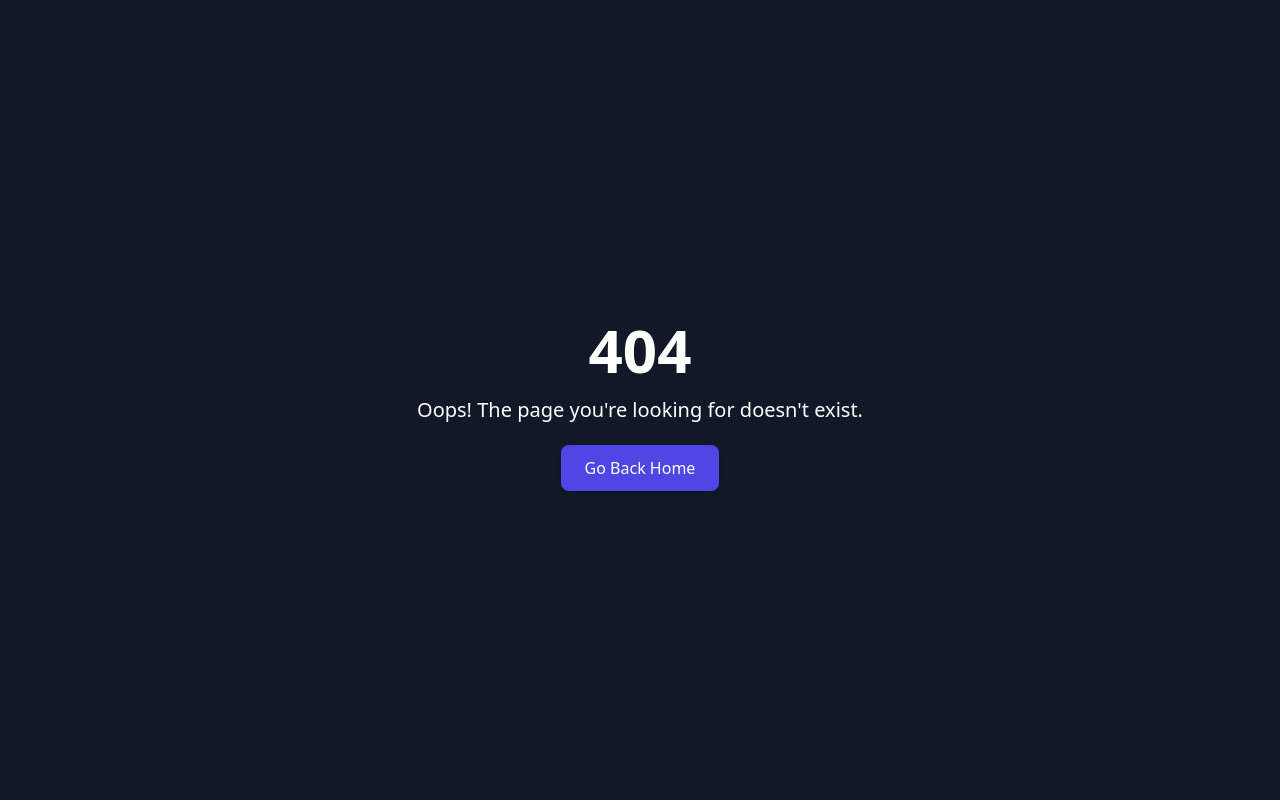
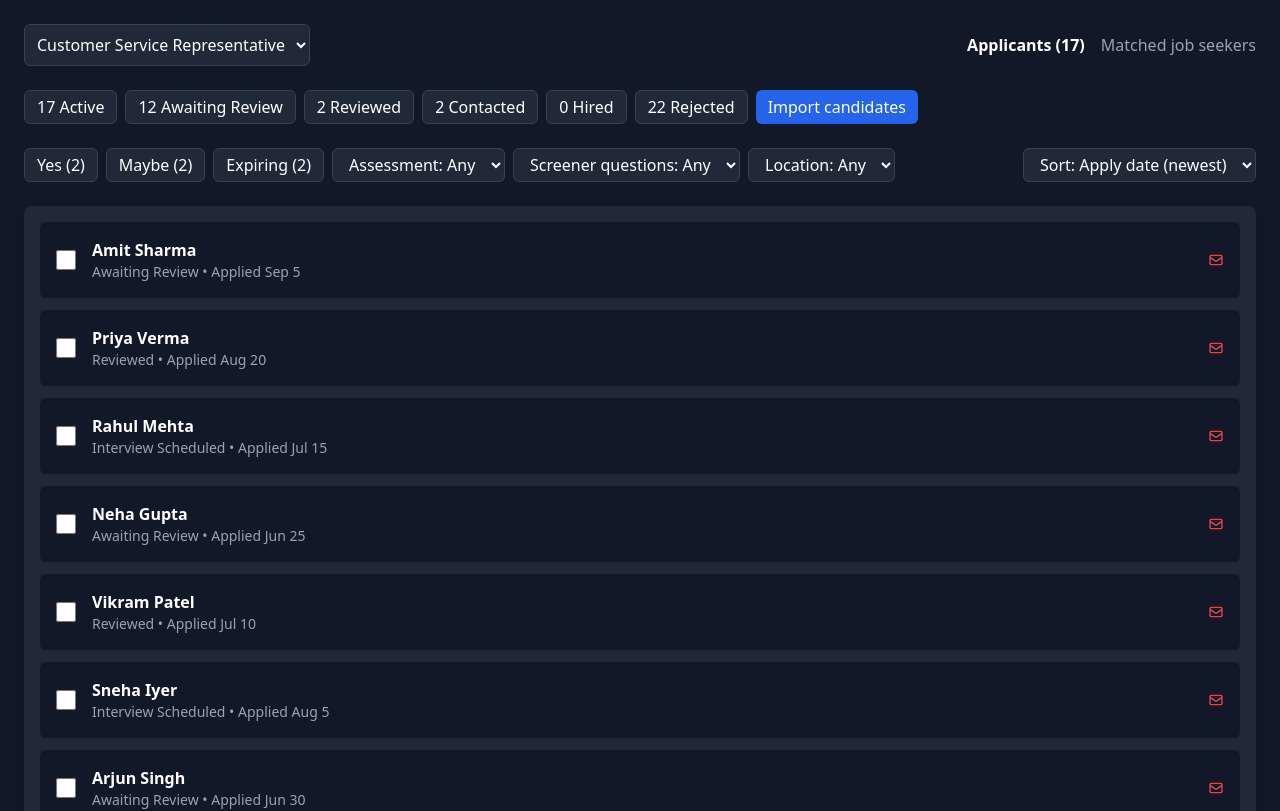
Before and after one commit to pratham704/sih-24-frontend, a React (Create React App) app: page /recruiter in a window 1280 px wide. Before the commit this address had no page. Shown: the top 811 px of the page. Built offline with nearby package versions, Linux system fonts and the light colour scheme.

Commit message:
Refactor: Update sidebar heading to display in Hindi

```diff
--- a/src/components/Skleton/SkletonUpload.jsx
+++ b/src/components/Skleton/SkletonUpload.jsx
@@ -4,7 +4,7 @@ const SkeletonLoader = () => {
   return (
     <div className="bg-gray-800 p-8 rounded-lg shadow-md w-full max-w-4xl">
       <h1 className="text-3xl font-bold text-gray-500 mb-8 text-center">
-        Upload Your Information
+        "Please hold on while we process your resume."
       </h1>
 
       <form className="space-y-6 w-full">
--- a/src/pages/app/Questionare/Generate.jsx
+++ b/src/pages/app/Questionare/Generate.jsx
@@ -29,7 +29,9 @@ const Generate = () => {
     // Send the POST request to the API
     const generateQuestions = async () => {
       try {
-        const apiKey = 'AIzaSyC-zF-VYDMtN6i7Y3MiRodQ8DDJV8zCn64'; // Replace with your actual API key
+        const apiKey = process.env.REACT_APP_GEMINI_KEY;
+        console.log("APi key " , apiKey)
+
         const response = await fetch(`https://generativelanguage.googleapis.com/v1/models/gemini-pro:generateContent?key=${apiKey}`, {
           method: 'POST',
           headers: {
--- a/src/pages/app/Questionare/Questions.jsx
+++ b/src/pages/app/Questionare/Questions.jsx
@@ -39,8 +39,8 @@ const Questions = () => {
     const post = "Web Developer";
     const jobDescription =
       "Responsible for designing, coding, and modifying websites, from layout to function according to the client's specifications. Create visually appealing sites that feature user-friendly design and clear navigation.";
-    const apiKey = "AIzaSyC-zF-VYDMtN6i7Y3MiRodQ8DDJV8zCn64"; // Replace with your actual API key
-    try {
+      const apiKey = process.env.REACT_APP_GEMINI_KEY;
+      try {
       const extractedQuestions = await fetchQuestions(
         apiKey,
         post,
@@ -186,7 +186,7 @@ const Questions = () => {
   };
 
   const evaluateAnswer = async (question, answer) => {
-    const apiKey = "AIzaSyC-zF-VYDMtN6i7Y3MiRodQ8DDJV8zCn64"; // Replace with your actual API key
+    const apiKey = process.env.REACT_APP_GEMINI_KEY;
     const url = `https://generativelanguage.googleapis.com/v1/models/gemini-pro:generateContent?key=${apiKey}`;
 
     const requestBody = {
--- a/src/pages/app/dashboard/Welcome.jsx
+++ b/src/pages/app/dashboard/Welcome.jsx
@@ -123,6 +123,7 @@ const Welcome = () => {
                       </Typography>{" "}
                       <br />
                       with Live Evaluations
+
                     </Typography>
                   </Box>
                   <Box sx={{ mb: 4, width: { xs: "100%", md: "70%" } }}>
--- /dev/null
+++ b/src/pages/app/recruiter/Recruiter.jsx
@@ -0,0 +1,103 @@
+import React from 'react';
+import { FaCheckCircle, FaRegCheckCircle, FaQuestionCircle } from 'react-icons/fa'; // Import necessary icons
+import { HiOutlineMail } from 'react-icons/hi';
+
+const Recruiter = () => {
+  return (
+    <div className="min-h-screen bg-gray-900 text-white p-6">
+      {/* Header */}
+      <div className="flex items-center justify-between mb-6">
+        <select className="bg-gray-800 text-white p-2 rounded-md border border-gray-700">
+          <option>Customer Service Representative</option>
+        </select>
+        <div className="space-x-4">
+          <button className="text-white font-semibold">Applicants (17)</button>
+          <button className="text-gray-400">Matched job seekers</button>
+        </div>
+      </div>
+
+      {/* Filters */}
+      <div className="flex flex-wrap space-x-2 mb-6">
+        {['17 Active', '12 Awaiting Review', '2 Reviewed', '2 Contacted', '0 Hired', '22 Rejected'].map((filter, index) => (
+          <button
+            key={index}
+            className="bg-gray-800 hover:bg-gray-700 text-white py-1 px-3 rounded-md border border-gray-700 transition duration-200"
+          >
+            {filter}
+          </button>
+        ))}
+        <button className="bg-blue-600 hover:bg-blue-500 text-white py-1 px-3 rounded-md ml-auto transition duration-200">
+          Import candidates
+        </button>
+      </div>
+
+      {/* Search and Filters Bar */}
+      <div className="flex flex-wrap items-center justify-between mb-6">
+        <div className="flex space-x-2 mb-2 sm:mb-0">
+          {['Yes (2)', 'Maybe (2)', 'Expiring (2)'].map((filter, index) => (
+            <button
+              key={index}
+              className="bg-gray-800 hover:bg-gray-700 text-white py-1 px-3 rounded-md border border-gray-700 transition duration-200"
+            >
+              {filter}
+            </button>
+          ))}
+          {['Assessment: Any', 'Screener questions: Any', 'Location: Any'].map((dropdown, index) => (
+            <select
+              key={index}
+              className="bg-gray-800 hover:bg-gray-700 text-white py-1 px-3 rounded-md border border-gray-700 transition duration-200"
+            >
+              <option>{dropdown}</option>
+            </select>
+          ))}
+        </div>
+        <select className="bg-gray-800 hover:bg-gray-700 text-white py-1 px-3 rounded-md border border-gray-700 transition duration-200">
+          <option>Sort: Apply date (newest)</option>
+        </select>
+      </div>
+
+      {/* Candidates Table */}
+      <div className="bg-gray-800 rounded-lg p-4 shadow-lg">
+        {/* Candidate Row */}
+        {[
+{ name: 'Amit Sharma', status: 'Awaiting Review', date: 'Applied Sep 5', experience: '', interested: true },
+{ name: 'Priya Verma', status: 'Reviewed', date: 'Applied Aug 20', experience: '', interested: false },
+{ name: 'Rahul Mehta', status: 'Interview Scheduled', date: 'Applied Jul 15', experience: '', interested: true },
+{ name: 'Neha Gupta', status: 'Awaiting Review', date: 'Applied Jun 25', experience: '', interested: true },
+{ name: 'Vikram Patel', status: 'Reviewed', date: 'Applied Jul 10', experience: '', interested: false },
+{ name: 'Sneha Iyer', status: 'Interview Scheduled', date: 'Applied Aug 5', experience: '', interested: true },
+{ name: 'Arjun Singh', status: 'Awaiting Review', date: 'Applied Jun 30', experience: '', interested: false },
+{ name: 'Kavita Reddy', status: 'Reviewed', date: 'Applied May 12', experience: '', interested: true },
+{ name: 'Manish Desai', status: 'Awaiting Review', date: 'New message', experience: '', interested: false },
+{ name: 'Anjali Nair', status: 'Reviewed', date: 'Applied Apr 18', experience: '', interested: true }
+
+        ].map((candidate, index) => (
+          <div
+            key={index}
+            className="flex items-center justify-between bg-gray-900 p-4 rounded-md mb-3 shadow-sm hover:shadow-md transition-shadow duration-200"
+          >
+            <div className="flex items-center space-x-4">
+              <input type="checkbox" className="form-checkbox h-5 w-5 text-blue-600 bg-gray-700 border-none rounded" />
+              <div className="flex flex-col">
+                <span className="font-semibold">{candidate.name}</span>
+                <span className="text-sm text-gray-400">{candidate.status} • {candidate.date}</span>
+              </div>
+            </div>
+            <div className="flex space-x-2">
+              {/* <FaCheckCircle className="text-green-500" title="Highly proficient" />
+              <FaRegCheckCircle className="text-yellow-500" title="Background check" />
+              <FaQuestionCircle className="text-blue-500" title="Skill Zendesk" /> */}
+            </div>
+            <div className="text-gray-400">{candidate.experience}</div>
+            {/* <button className={`text-white px-3 py-1 rounded-md ${candidate.interested ? 'bg-green-600' : 'bg-yellow-500'} transition duration-200`}>
+              {candidate.interested ? '✔' : '✔'}
+            </button> */}
+            <HiOutlineMail className="text-red-500" />
+          </div>
+        ))}
+      </div>
+    </div>
+  );
+};
+
+export default Recruiter;
--- a/src/pages/app/starter/LandingPage.jsx
+++ b/src/pages/app/starter/LandingPage.jsx
@@ -28,7 +28,7 @@ export default function LandingPage() {
           justifyContent: "center",
           alignItems: "center",
           backgroundImage:
-            "url(https://media.istockphoto.com/id/1347616560/photo/a-view-of-the-fa%C3%A7ades-of-royce-hall-and-haines-hall-at-university-of-california-los-angeles.jpg?s=612x612&w=0&k=20&c=4vosGBb4ozEBntNcp0cQvk5rNuM_8wYbredw06rchlc=)",
+            "url(https://i.ibb.co/Qf9fNsB/Premium-Vector-A-trip-to-the-mountains-by-car-on-a-warm-summer-evening.jpg)",
           backgroundSize: "cover",
           backgroundPosition: "center",
           position: "relative",
@@ -70,7 +70,7 @@ export default function LandingPage() {
               lineHeight: "1.2",
             }}
           >
-            Welcome to Our Platform
+            Hiring Made Easy Careers Made Great Shreshth{" "}
           </h1>
           <p
             style={{
@@ -79,9 +79,10 @@ export default function LandingPage() {
               lineHeight: "1.6",
             }}
           >
-            Lorem ipsum dolor sit, amet consectetur adipisicing elit. Minima
-            eaque culpa rem, ex quas optio maxime praesentium et, porro
-            voluptatum distinctio explicabo quos provident tempora dolor libero
+            Shreshth bridges the gap between exceptional talent and great
+            opportunities. Our platform makes job searching and hiring
+            straightforward and efficient. Find your ideal job or candidate with
+            ease on Shreshth."
           </p>
 
           <button
--- a/src/pages/app/upload/ResumeDetails.jsx
+++ b/src/pages/app/upload/ResumeDetails.jsx
@@ -1,21 +1,32 @@
-import React, { useState } from "react";
+import React, { useState  , useRef} from "react";
+import { useNavigate } from "react-router-dom";
+import { Toast } from 'primereact/toast';
 
 const ResumeDetails = ({ details, onProceed }) => {
   const [isEditing, setIsEditing] = useState(false);
   const [formData, setFormData] = useState(details);
+  const toast = useRef(null);
+
+  const nav = useNavigate()
 
   const handleChange = (e) => {
+
+
     const { name, value } = e.target;
     setFormData((prevData) => ({ ...prevData, [name]: value }));
   };
 
-  const handleSave = () => {
+  const handleSave = async() => {
     setIsEditing(false);
     // Save "Technologies" and "Education" to localStorage
     localStorage.setItem("Technologies", formData.Technologies);
     localStorage.setItem("Education", formData.Education);
+    toast.current.show({severity:'success', summary: 'Success', detail:'Saved Successfully', life: 3000});
 
-    // Here, you can add logic to save formData to a backend or state
+    await new Promise(resolve => setTimeout(resolve, 2000));
+
+
+    nav('/student/screening')
     console.log("Saved data:", formData);
   };
 
@@ -24,6 +35,11 @@ const ResumeDetails = ({ details, onProceed }) => {
       <h2 className="text-3xl font-bold mb-6 border-b pb-3 text-center uppercase tracking-wide text-gray-200">
         Resume Details
       </h2>
+
+
+
+      <Toast ref={toast} />
+
 
       <div className="grid grid-cols-1 md:grid-cols-2 gap-6 text-sm">
         <div>
@@ -137,6 +153,7 @@ const ResumeDetails = ({ details, onProceed }) => {
         <button
           onClick={()=>{
             handleSave()
+
           }}
           className="bg-purple-500 hover:bg-purple-600 text-white font-bold py-2 px-6 rounded"
         >
--- a/src/routes/PublicRoute.jsx
+++ b/src/routes/PublicRoute.jsx
@@ -34,6 +34,7 @@ import SIngleThread from "../pages/app/Forum/SIngleThread";
 import Questions from "../pages/app/Questionare/Questions";
 import Screening from "../pages/app/Questionare/Screening";
 import ScoreSummary from "../pages/app/Questionare/ScoreSummary";
+import Recruiter from "../pages/app/recruiter/Recruiter";
 const PublicRoute = () => {
   return (
     <PrimeReactProvider>
@@ -60,6 +61,16 @@ const PublicRoute = () => {
               <>
                 <Sidebar />
                 <Welcome />
+              </>
+            }
+          />
+
+          <Route
+            exact
+            path="/recruiter"
+            element={
+              <>
+                <Recruiter />
               </>
             }
           />
```
Also changed, not shown: src/components/Student/Sidebar.jsx (line endings or trailing spaces).
